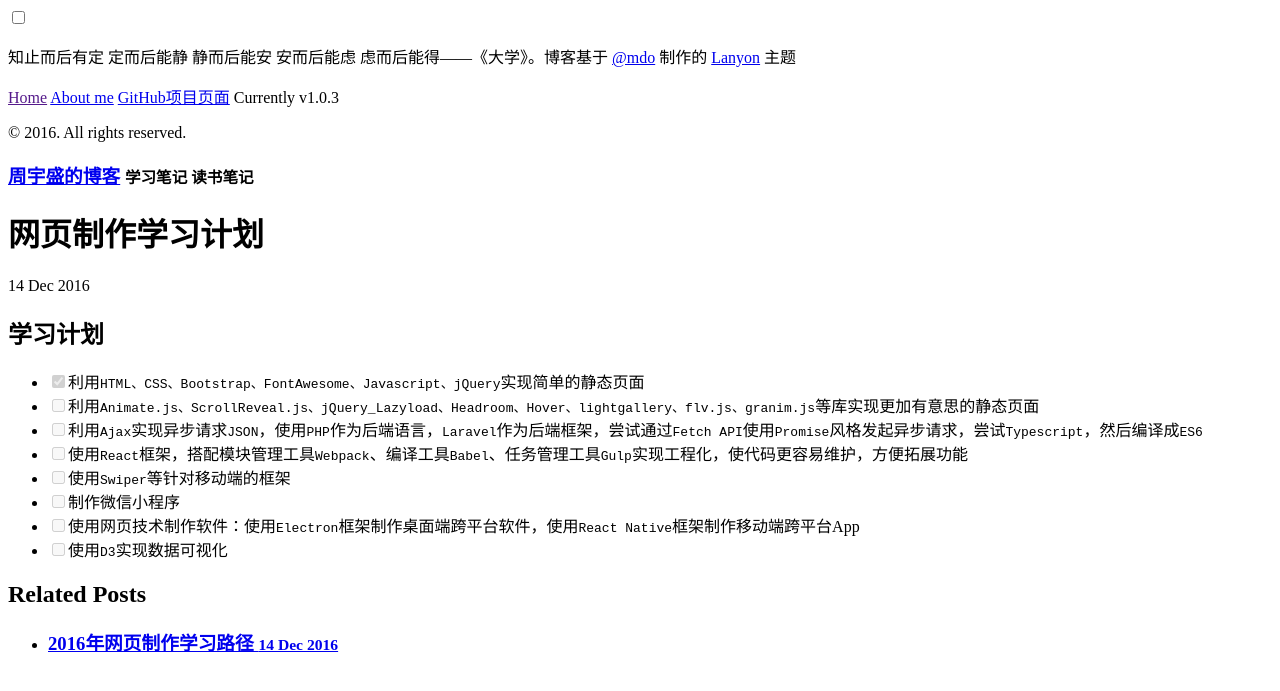
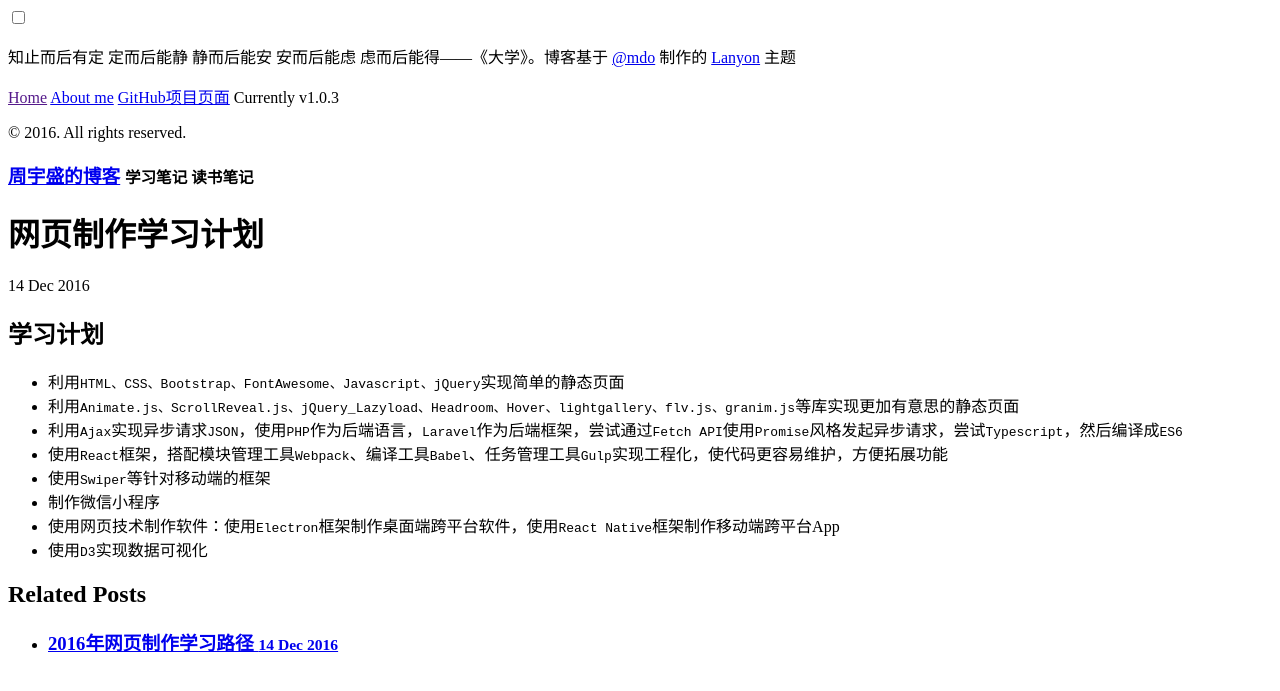
Before and after one commit to jasonzhouu/old-github-pages, a Jekyll site: the page built from _posts/2016-12-14-learning-plan.md, in a window 1280 px wide. Shown: the top 691 px of the page. Built offline with Jekyll 4.4.1, drawn with Linux system fonts in a browser that asks for light colours; comment, search, counter and statistics services are not loaded.

Commit message:
Update 2016-12-14-learning-plan.md

```diff
--- a/_posts/2016-12-14-learning-plan.md
+++ b/_posts/2016-12-14-learning-plan.md
@@ -5,11 +5,11 @@ title: "网页制作学习计划"
 
 ## 学习计划
 
-- [x]  利用`HTML、CSS、Bootstrap、FontAwesome、Javascript、jQuery`实现简单的静态页面
-- [ ]  利用`Animate.js、ScrollReveal.js、jQuery_Lazyload、Headroom、Hover、lightgallery、flv.js、granim.js`等库实现更加有意思的静态页面
-- [ ]  利用`Ajax`实现异步请求`JSON`，使用`PHP`作为后端语言，`Laravel`作为后端框架，尝试通过`Fetch API`使用`Promise`风格发起异步请求，尝试`Typescript`，然后编译成`ES6`
-- [ ]  使用`React`框架，搭配模块管理工具`Webpack`、编译工具`Babel`、任务管理工具`Gulp`实现工程化，使代码更容易维护，方便拓展功能
-- [ ]  使用`Swiper`等针对移动端的框架
-- [ ]  制作微信小程序
-- [ ]  使用网页技术制作软件：使用`Electron`框架制作桌面端跨平台软件，使用`React Native`框架制作移动端跨平台App
-- [ ]  使用`D3`实现数据可视化
+-   利用`HTML、CSS、Bootstrap、FontAwesome、Javascript、jQuery`实现简单的静态页面
+-   利用`Animate.js、ScrollReveal.js、jQuery_Lazyload、Headroom、Hover、lightgallery、flv.js、granim.js`等库实现更加有意思的静态页面
+-   利用`Ajax`实现异步请求`JSON`，使用`PHP`作为后端语言，`Laravel`作为后端框架，尝试通过`Fetch API`使用`Promise`风格发起异步请求，尝试`Typescript`，然后编译成`ES6`
+-   使用`React`框架，搭配模块管理工具`Webpack`、编译工具`Babel`、任务管理工具`Gulp`实现工程化，使代码更容易维护，方便拓展功能
+-   使用`Swiper`等针对移动端的框架
+-   制作微信小程序
+-   使用网页技术制作软件：使用`Electron`框架制作桌面端跨平台软件，使用`React Native`框架制作移动端跨平台App
+-   使用`D3`实现数据可视化
```
